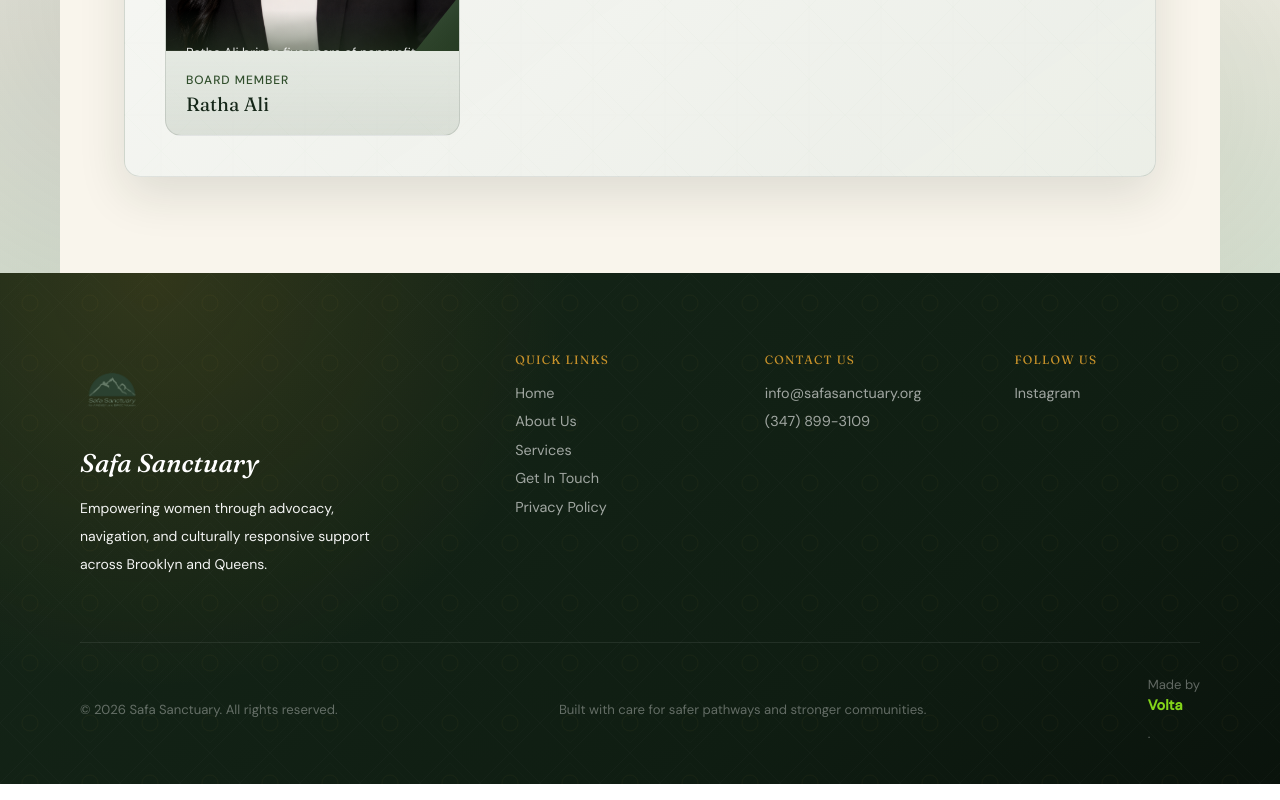
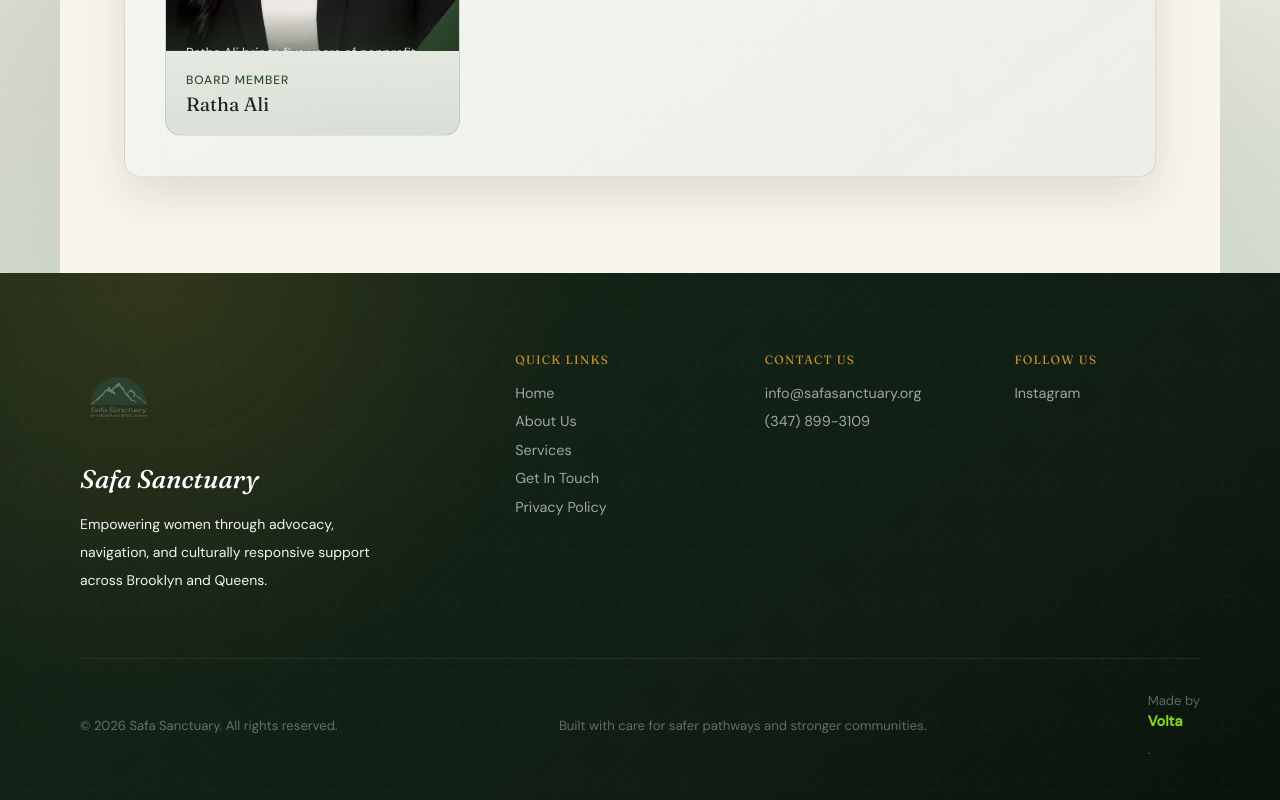
Before and after one commit to Volta-NYC/safa-sanctuary, a Next.js app: page /about-us in a window 1280 px wide. Shown: the part 2437-3237 px from the top of the page. Built offline with nearby package versions, Linux system fonts and the light colour scheme.

Commit message:
Align consent radios and enlarge footer logo

```diff
--- a/app/globals.css
+++ b/app/globals.css
@@ -999,6 +999,7 @@ section:nth-child(odd) {
 
 .radio-row {
   display: flex;
+  align-items: flex-start;
   gap: 0.6rem;
   font-size: 0.88rem;
   line-height: 1.55;
@@ -1009,6 +1010,8 @@ section:nth-child(odd) {
 
 .radio-row input {
   width: auto;
+  flex-shrink: 0;
+  margin-top: 0.24rem;
 }
 
 .instagram-section {
--- a/components/contact-form.tsx
+++ b/components/contact-form.tsx
@@ -56,12 +56,7 @@ export default function ContactForm({
             SMS Consent (Optional)
           </legend>
           <label className="radio-row">
-            <input
-              type="radio"
-              name="smsConsent"
-              value="yes"
-              className="mt-1"
-            />
+            <input type="radio" name="smsConsent" value="yes" />
             <span>
               I consent to receive conversational and informational SMS from
               Safa Sanctuary Inc related to my inquiry or services. Reply STOP
@@ -70,7 +65,7 @@ export default function ContactForm({
             </span>
           </label>
           <label className="radio-row">
-            <input type="radio" name="smsConsent" value="no" className="mt-1" />
+            <input type="radio" name="smsConsent" value="no" />
             <span>I do not consent to receive SMS messages.</span>
           </label>
         </fieldset>
--- a/components/site-footer.tsx
+++ b/components/site-footer.tsx
@@ -21,9 +21,9 @@ export default function SiteFooter() {
             <Image
               src="/images/logo.webp"
               alt="Safa Sanctuary logo"
-              width={212}
-              height={85}
-              className="h-20 w-auto"
+              width={246}
+              height={99}
+              className="h-24 w-auto"
             />
             <h3 className="text-xl font-semibold tracking-tight text-white">
               {SITE_TITLE}
```
